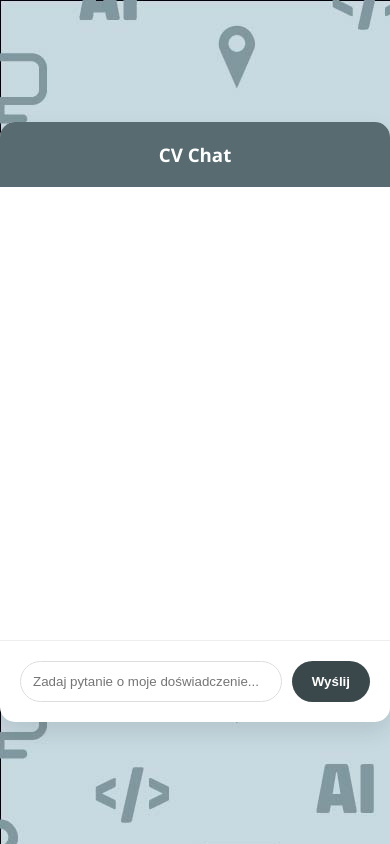
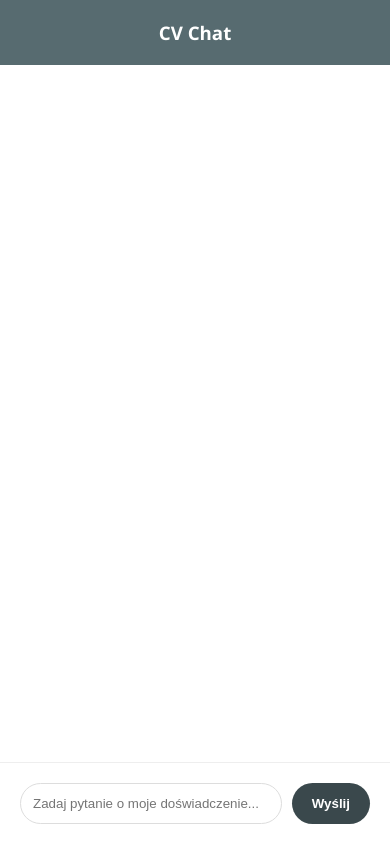
Before and after one commit to Adiaxi/AI_Chat_CV, a Flask app: page / in a window 390 px wide. Run offline with Flask 3, Linux system fonts and the light colour scheme; some libraries are stand-ins or nearby versions.

```diff
--- a/static/style.css
+++ b/static/style.css
@@ -116,3 +116,15 @@ button:hover {
 .feedback-btn.dislike {
     margin-left: 6px;
 }
+
+@media (max-width: 480px) {
+    .chat-container {
+        width: 100%;
+        height: 100vh;
+        border-radius: 0;
+    }
+
+    body {
+        align-items: flex-start;
+    }
+}
```
